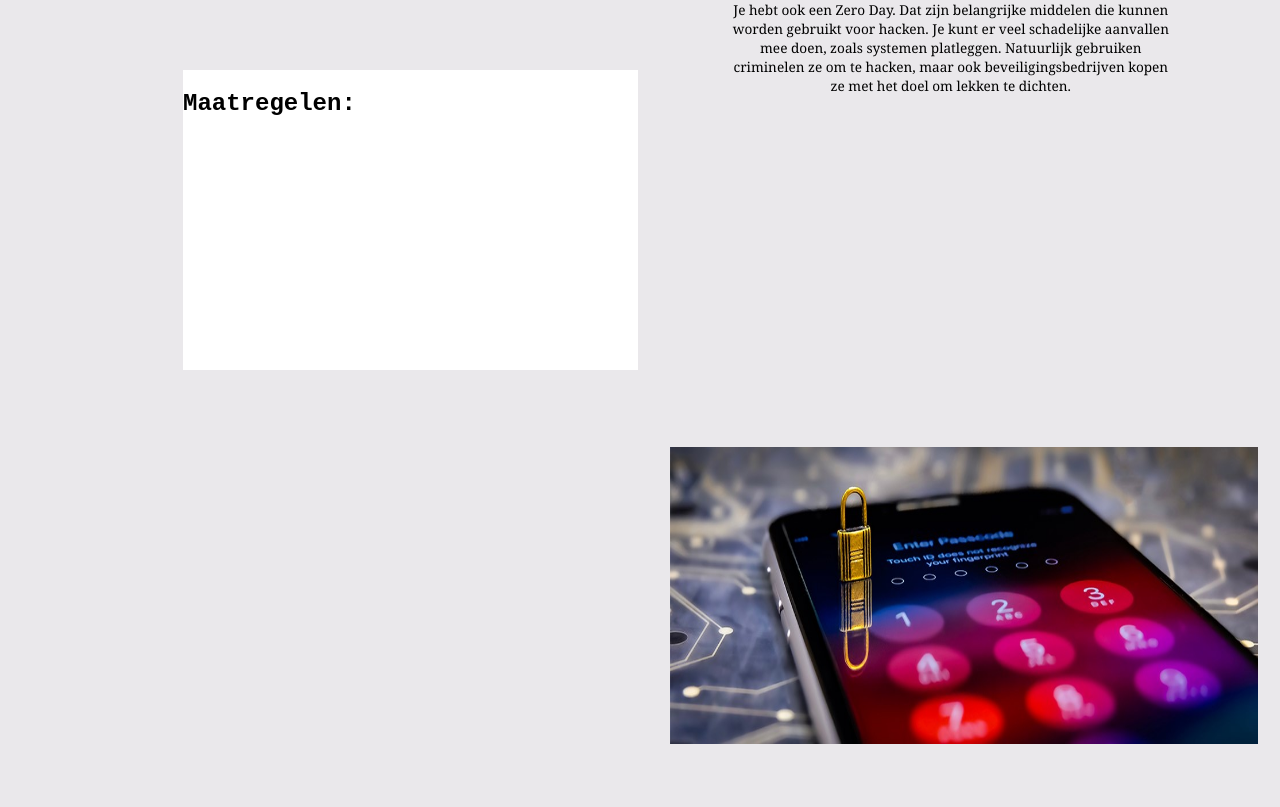
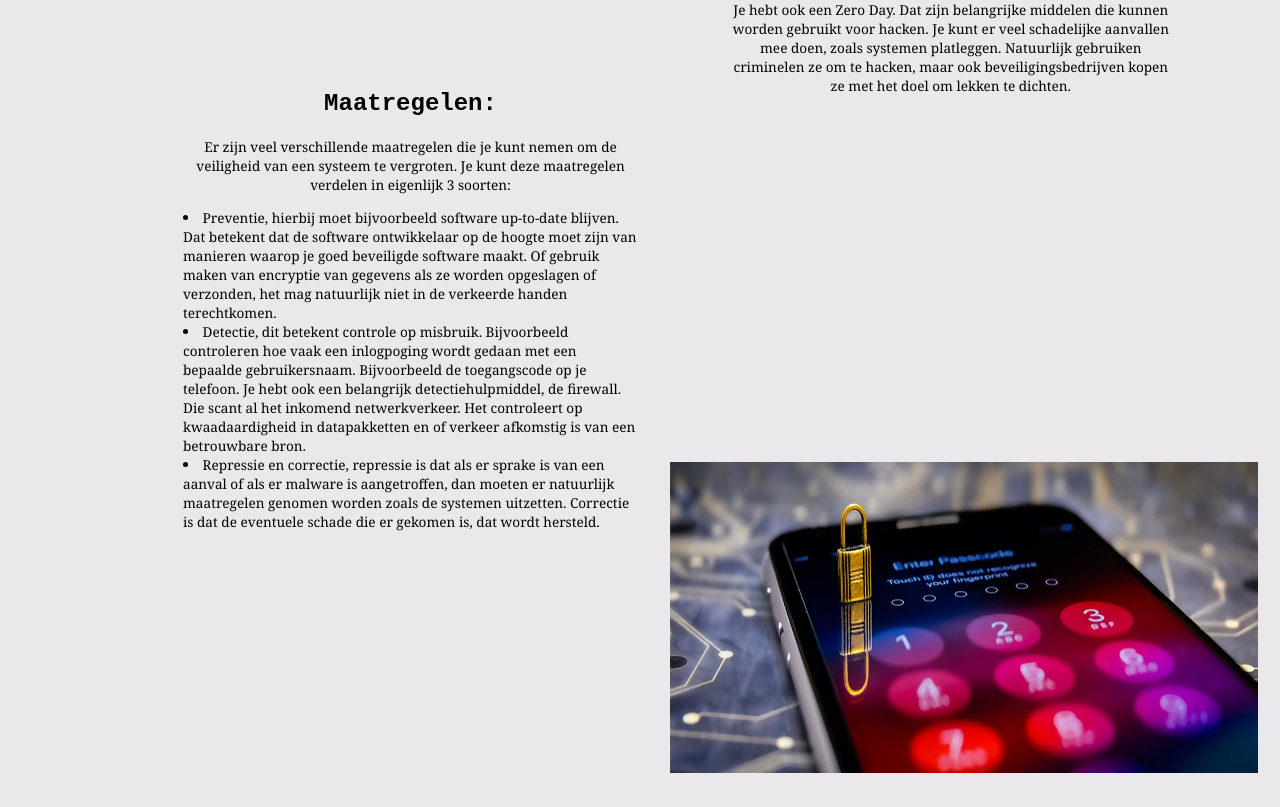
Before and after one commit to DevG08/2023-html-v4d-v4e-Koen-Dev, a plain HTML site: page KD-Travels-security.html in a window 1280 px wide. Shown: the part 1279-2086 px from the top of the page. Drawn offline with Linux system fonts and the light colour scheme.

Commit message:
DevlaatsteSecurity

```diff
--- a/KD-Travels-security.css
+++ b/KD-Travels-security.css
@@ -19,6 +19,7 @@ h1 {
 
 h2 {
     font-family:'Courier New', Courier, monospace;
+    text-align: center;
 }
 
 header {
@@ -30,7 +31,6 @@ header {
 #digitale-veiligheid {
     width: 35%;
     height: 20%;
-    background-color: white;
     float: left;
     margin-left: 175px;
 }
@@ -44,7 +44,6 @@ header {
 #bedreigingen {
     width: 35%;
     height: 20%;
-    background-color: white;
     float: right;
     margin-top: 69px;
     margin-right: 100px;
@@ -72,7 +71,6 @@ li {
 #aanvallers-verdedigers {
     width: 35%;
     height: 20%;
-    background-color: white;
     float: right;
     margin-top: 32px;
     margin-right: 100px;
@@ -80,8 +78,7 @@ li {
 
 #maatregelen {
     width: 36%;
-    height: 20%;
-    background-color: white;
+    height: 21%;
     float: left;
     margin-top: 75px;
     margin-left: 175px;
--- a/KD-Travels-security.html
+++ b/KD-Travels-security.html
@@ -62,12 +62,18 @@
             <div id="maatregelen">
                 <h2>Maatregelen:</h2>
                 <p>
-
+                    Er zijn veel verschillende maatregelen die je kunt nemen om de veiligheid van een systeem te vergroten. Je kunt deze maatregelen verdelen in eigenlijk 3 soorten:
+                    <br>
+                    <lu>
+                        <li>Preventie, hierbij moet bijvoorbeeld software up-to-date blijven. Dat betekent dat de software ontwikkelaar op de hoogte moet zijn van manieren waarop je goed beveiligde software maakt. Of gebruik maken van encryptie van gegevens als ze worden opgeslagen of verzonden, het mag natuurlijk niet in de verkeerde handen terechtkomen.</li>
+                        <li>Detectie, dit betekent controle op misbruik. Bijvoorbeeld controleren hoe vaak een inlogpoging wordt gedaan met een bepaalde gebruikersnaam. Bijvoorbeeld de toegangscode op je telefoon. Je hebt ook een belangrijk detectiehulpmiddel, de firewall. Die scant al het inkomend netwerkverkeer. Het controleert op kwaadaardigheid in datapakketten en of verkeer afkomstig is van een betrouwbare bron.</li>
+                        <li>Repressie en correctie, repressie is dat als er sprake is van een aanval of als er malware is aangetroffen, dan moeten er natuurlijk maatregelen genomen worden zoals de systemen uitzetten. Correctie is dat de eventuele schade die er gekomen is, dat wordt hersteld.</li>
+                    </lu>
                 </p>
             </div>
 
             <div id="imagebijmaatregelen">
-                <img src="images/Maatregelen.jpg" alt="maatregelen" width="588px" height="297px">
+                <img src="images/Maatregelen.jpg" alt="maatregelen" width="588px" height="311px">
             </div>
         </div>
 
```
